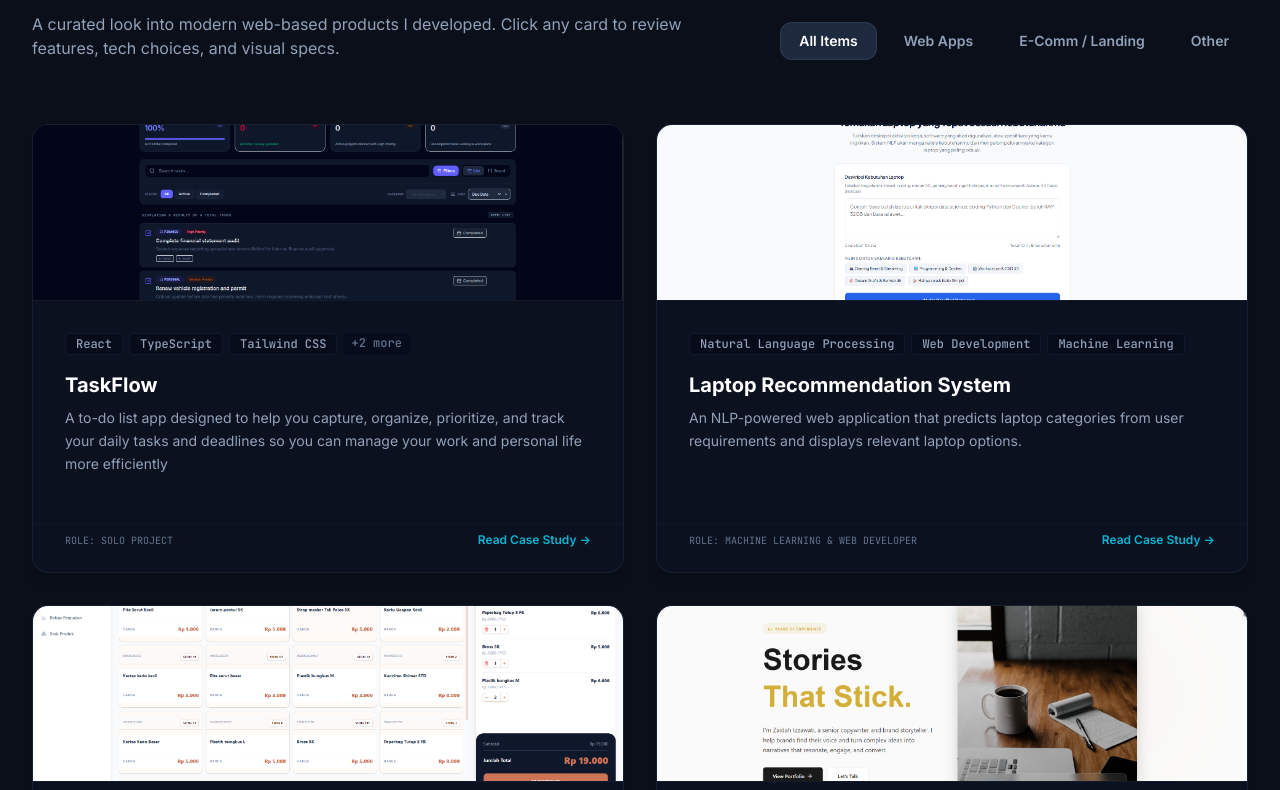
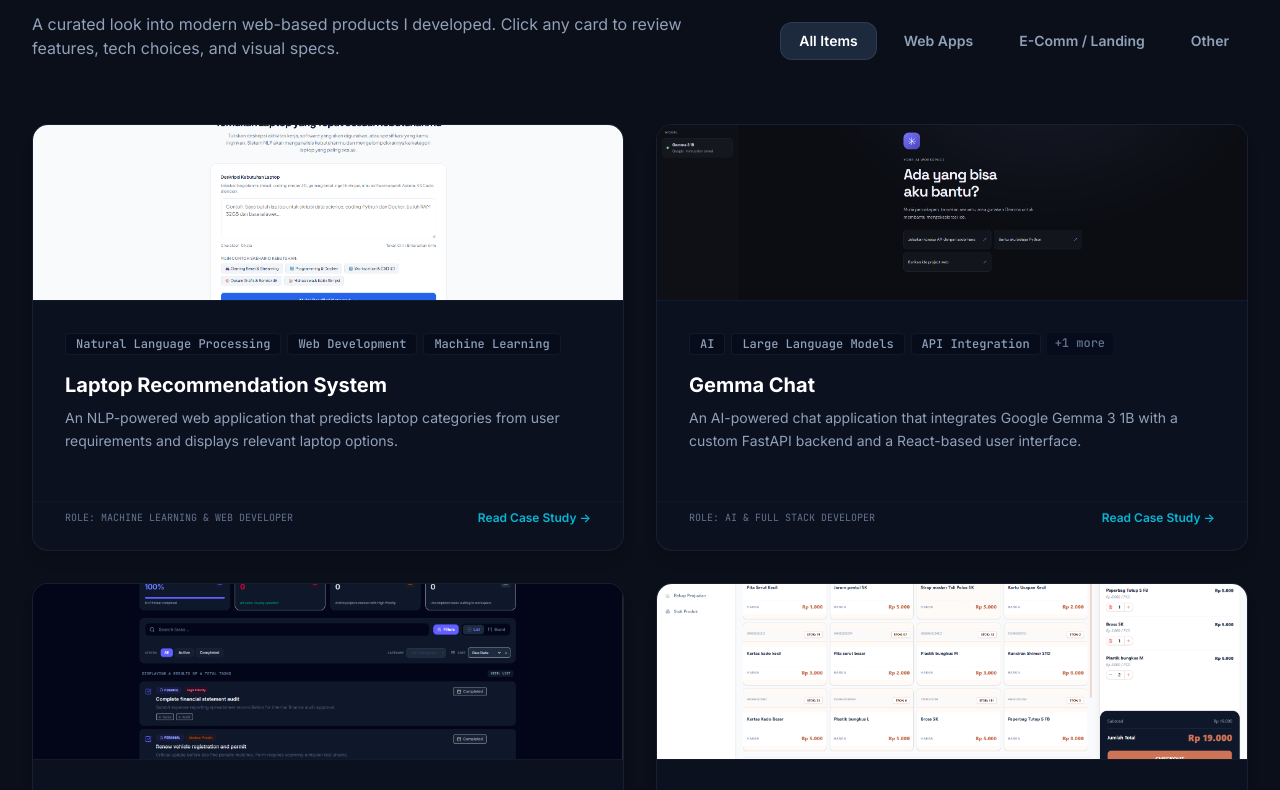
Before and after one commit to HilmiZuhri/my-portfolio, a React (Vite) app: page / in a window 1280 px wide. Shown: the part 1670-2460 px from the top of the page. Built offline with nearby package versions, Linux system fonts and the light colour scheme.

Commit message:
updating project

```diff
--- a/src/data.ts
+++ b/src/data.ts
@@ -3,6 +3,7 @@ import image0 from "../assets/image0.png";
 import image1 from "../assets/image1.png";
 import intern from "../assets/intern.png";
 import skripsi from "../assets/skripsi.png";
+import gemma from "../assets/gemma.png";
 import { Project, SkillGroup, ExperienceItem, Testimonial } from './types';
 
 export const PERSONAL_INFO = {
@@ -20,28 +21,6 @@ export const PERSONAL_INFO = {
 };
 
 export const PROJECTS: Project[] = [
-  {
-    id: 'TaskFlow',
-    title: 'TaskFlow',
-    shortDescription: 'A to-do list app designed to help you capture, organize, prioritize, and track your daily tasks and deadlines so you can manage your work and personal life more efficiently',
-    detailedDescription: 'TaskFlow is a responsive task management application built to help users organize daily tasks, manage priorities, and track deadlines. Developed as a standalone frontend project, it features multiple task views, interactive task controls, and local data persistence for a streamlined task management experience.',
-    tags: ['React', 'TypeScript', 'Tailwind CSS', 'localstorage persistence', 'Motion/framer Motion'],
-    role: 'Solo Project',
-    duration: '2 Weeks (Current Iteration)',
-    category: 'web-app',
-    imageType: 'analytics',
-    image: image1,
-    githubUrl: 'https://github.com/HilmiZuhri/Advanced-Todolist-App-v2',
-    liveUrl: 'https://advanced-todolist-app-v2.vercel.app/',
-    features: [
-      'Adaptive User Interface & Aesthetic Design: responsive layouts, dark/light mode toggle, and smooth animations.',
-      'Interactive Workspace Views: dual layout system with List View and Board View for task management.',
-      'Task Reminders & Notification Engine: automatic deadline alerts and real-time status updates.',
-      'Fully-Featured Task Creation & Editing: add, edit, delete, and prioritize tasks with intuitive drag-and-drop functionality.',
-      'Advanced Search & Filter System: search tasks by keywords, filter by status, priority, or due date, and save custom views for quick access.'
-    ],
-    techStack: ['React 19', 'TypeScript', 'Tailwind CSS 4', ':ucide React', 'Framer Motion', 'Local Storage']
-  },
   {
     id: 'laptop-recommender-system',
     title: 'Laptop Recommendation System',
@@ -65,6 +44,52 @@ export const PROJECTS: Project[] = [
     'Dynamic laptop listings retrieved from a JSON dataset based on the predicted category.'
   ],
     techStack: ['Python', 'JavaScript', 'CSS', 'FastText', 'Scikit-learn', 'Flask', 'PHP', 'HTML', 'JSON']
+  },
+  {
+    id: 'gemma-chat',
+    title: 'Gemma Chat',
+    shortDescription: 'An AI-powered chat application that integrates Google Gemma 3 1B with a custom FastAPI backend and a React-based user interface.',
+    detailedDescription: 'Developed an AI chat application powered by Google Gemma 3 1B, running on Google Colab with GPU acceleration. The application connects a React and TypeScript frontend to a custom FastAPI REST API through Ngrok, enabling users to interact with the language model through a conversational interface. It also supports multi-turn conversations, configurable response length, and real-time response handling.',
+    tags: ['AI', 'Large Language Models', 'API Integration', 'Web Development'],
+    role: 'AI & Full Stack Developer',
+    duration: 'Ongoing',
+    category: 'tool',
+    imageType: 'code-builder',
+    image: gemma,
+    githubUrl: 'https://github.com/HilmiZuhri/gemma-chat-ui',
+    liveUrl: 'https://gemma-chat-ui.vercel.app/',
+    features: [
+    'AI-powered conversations using Google Gemma 3 1B Instruction-Tuned.',
+  'GPU-accelerated model inference using Google Colab and NVIDIA Tesla T4.',
+  'Custom FastAPI REST API for handling chat requests and model responses.',
+  'Multi-turn conversations with contextual chat history.',
+  'React and TypeScript-based chat interface with a responsive dark theme.',
+  'Real-time response handling with loading indicators and error management.',
+  'Ngrok integration for exposing the Colab API through a temporary public URL.'
+  ],
+    techStack: ['Python', 'React', 'TypeScript', 'Vite', 'FastAPI', 'PyTorch', 'Hugging Face Transformers', 'Google Colab', 'Ngrok', 'CSS']
+  },
+  {
+    id: 'TaskFlow',
+    title: 'TaskFlow',
+    shortDescription: 'A to-do list app designed to help you capture, organize, prioritize, and track your daily tasks and deadlines so you can manage your work and personal life more efficiently',
+    detailedDescription: 'TaskFlow is a responsive task management application built to help users organize daily tasks, manage priorities, and track deadlines. Developed as a standalone frontend project, it features multiple task views, interactive task controls, and local data persistence for a streamlined task management experience.',
+    tags: ['React', 'TypeScript', 'Tailwind CSS', 'localstorage persistence', 'Motion/framer Motion'],
+    role: 'Solo Project',
+    duration: '2 Weeks (Current Iteration)',
+    category: 'web-app',
+    imageType: 'analytics',
+    image: image1,
+    githubUrl: 'https://github.com/HilmiZuhri/Advanced-Todolist-App-v2',
+    liveUrl: 'https://advanced-todolist-app-v2.vercel.app/',
+    features: [
+      'Adaptive User Interface & Aesthetic Design: responsive layouts, dark/light mode toggle, and smooth animations.',
+      'Interactive Workspace Views: dual layout system with List View and Board View for task management.',
+      'Task Reminders & Notification Engine: automatic deadline alerts and real-time status updates.',
+      'Fully-Featured Task Creation & Editing: add, edit, delete, and prioritize tasks with intuitive drag-and-drop functionality.',
+      'Advanced Search & Filter System: search tasks by keywords, filter by status, priority, or due date, and save custom views for quick access.'
+    ],
+    techStack: ['React 19', 'TypeScript', 'Tailwind CSS 4', ':ucide React', 'Framer Motion', 'Local Storage']
   },
   {
     id: 'zakiah-shop',
```
Also changed, not shown: assets/gemma.png (added).
